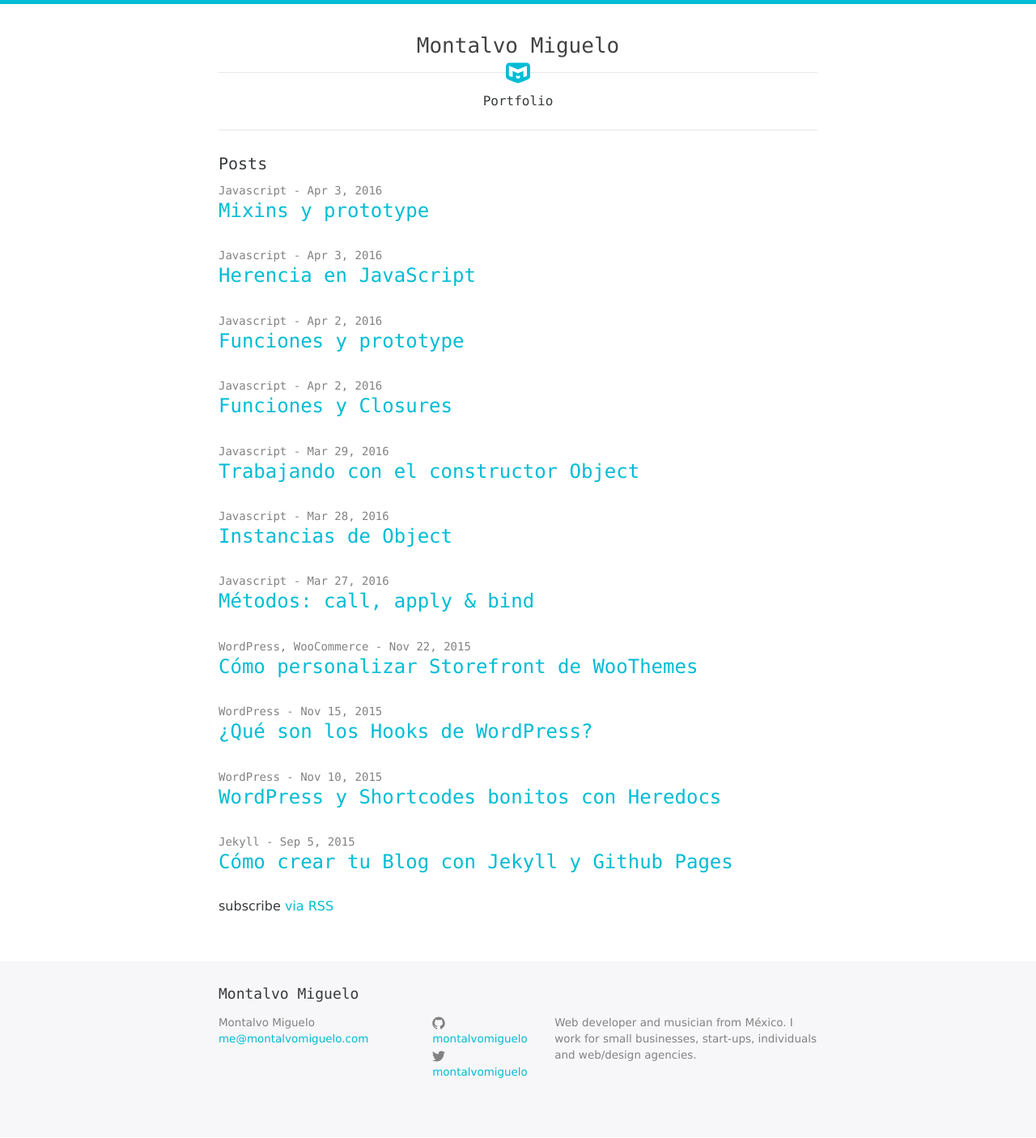
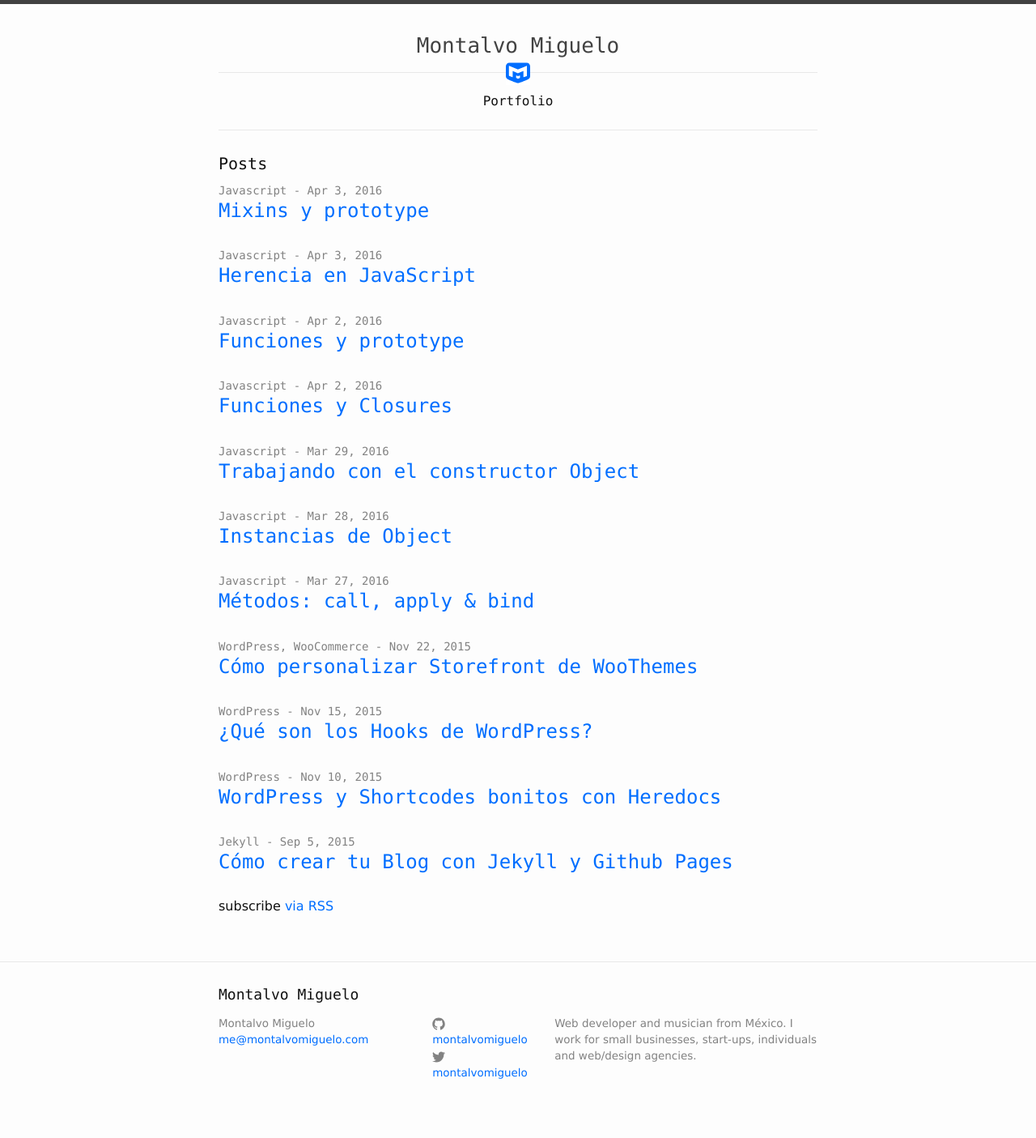
Before and after one commit to montalvomiguelo/montalvomiguelo.github.io, a Jekyll site: the page built from index.html, in a window 1280 px wide. Shown: the whole page at 81% size. Built offline with Jekyll 4.4.1, drawn with Linux system fonts in a browser that asks for light colours.

Commit message:
change color scheme

```diff
--- a/_sass/_base.scss
+++ b/_sass/_base.scss
@@ -132,7 +132,7 @@
   font-size: 15px;
   border: 1px solid $grey-color-light;
   // border-radius: 3px;
-  background-color: $code-bg;
+  background-color: #eef;
 }
 
 code {
--- a/_sass/_layout.scss
+++ b/_sass/_layout.scss
@@ -2,7 +2,7 @@
  * Site header
  */
 .site-header {
-  border-top: 5px solid $brand-color;
+  border-top: 5px solid $grey-color-dark;
   min-height: 56px;
   text-align: center;
 
@@ -72,6 +72,7 @@
       height: 30px;
 
       path {
+        fill: $text-color;
         @include prefixer(transition, all .3s ease, webkit moz ms spec);
       }
     }
@@ -94,8 +95,7 @@
  * Site footer
  */
 .site-footer {
-  background: $code-bg;
-  // border-top: 1px solid $grey-color-light;
+  border-top: 1px solid $grey-color-light;
   padding: $spacing-unit 0;
 }
 
--- a/css/main.scss
+++ b/css/main.scss
@@ -21,11 +21,9 @@
 
 $spacing-unit:     30px;
 
-$text-color:       #373a3c;
-$background-color: #ffffff;
-$brand-color:      #00BCD4;
-
-$code-bg: #f7f7f9;
+$text-color:       #111;
+$background-color: #fdfdfd;
+$brand-color:      #006eff;
 
 $grey-color:       #828282;
 $grey-color-light: lighten($grey-color, 40%);
```
Also changed, not shown: assets/favicon.png.
